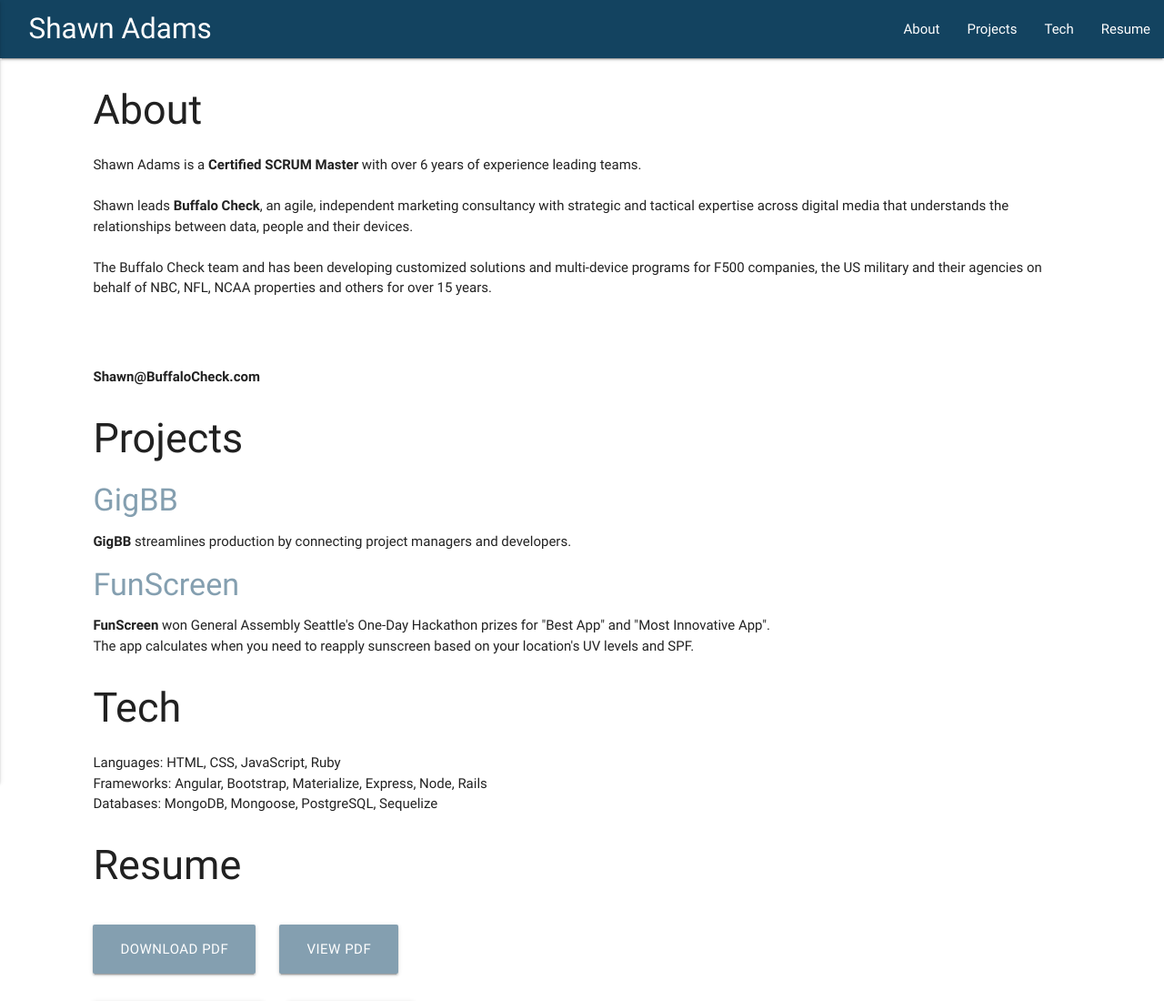
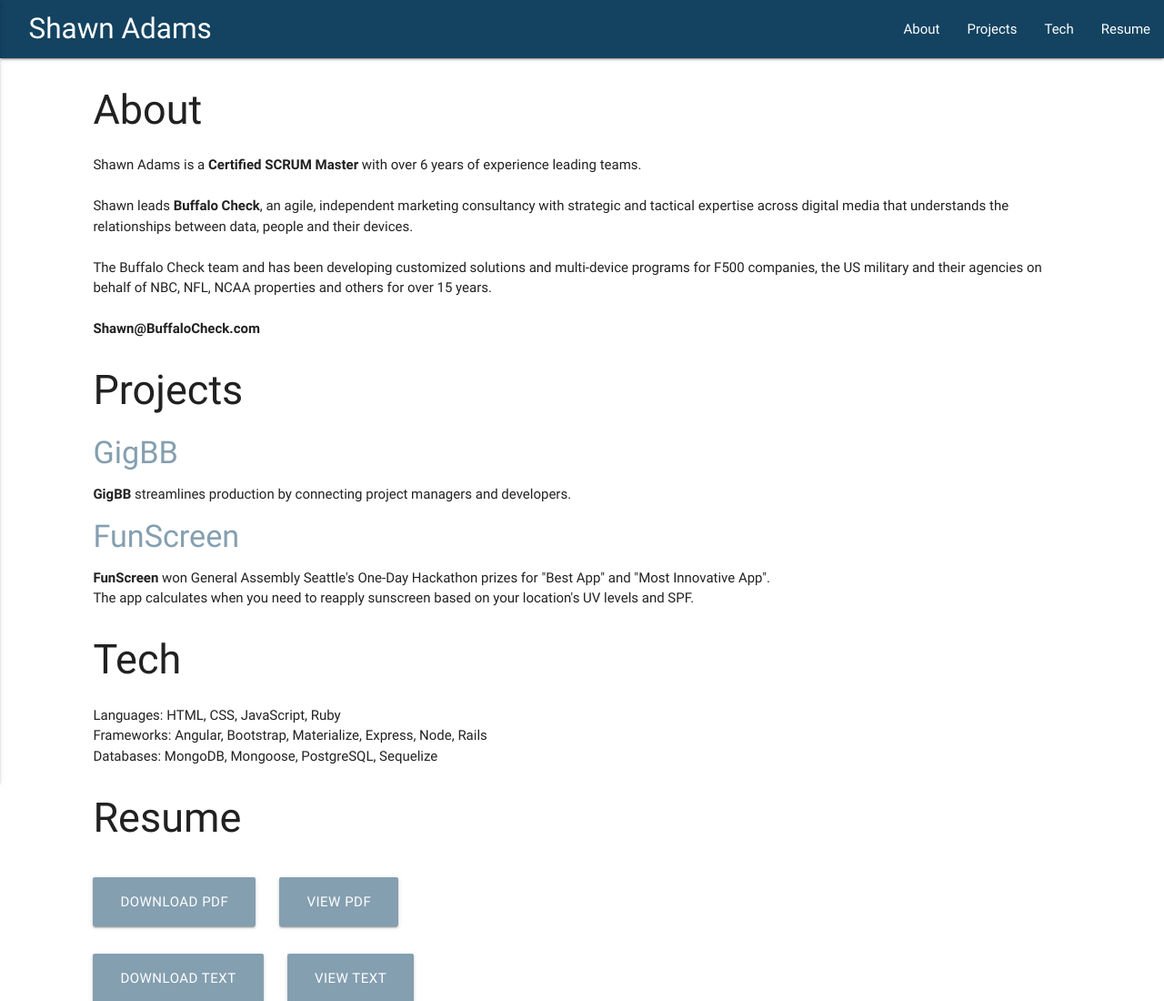
Before and after one commit to buffalocheck/buffalocheck.github.io, a website: page index.html in a window 1280 px wide. Shown: the top 1100 px of the page at 91% size. Drawn offline with nearby package versions, Linux system fonts and the light colour scheme.

```diff
--- a/index.html
+++ b/index.html
@@ -65,10 +65,9 @@
                     <br>
                     <br> Shawn leads <b>Buffalo Check</b>, an agile, independent marketing consultancy with strategic and tactical expertise across digital media that understands the relationships between data, people and their devices.
                     <br>
-                    <br>The Buffalo Check team and has been developing customized solutions and multi-device programs for F500 companies, the US military and their agencies on behalf of NBC, NFL, NCAA properties and others for over 15 years.</p>
-                <br>
-                <br>
-                <p><b>Shawn@BuffaloCheck.com</b></p>
+                    <br>The Buffalo Check team and has been developing customized solutions and multi-device programs for F500 companies, the US military and their agencies on behalf of NBC, NFL, NCAA properties and others for over 15 years.
+                    <br>
+                    <br><b>Shawn@BuffaloCheck.com</b></p>
             </div>
         </section>
         <!--Projects-->
```
